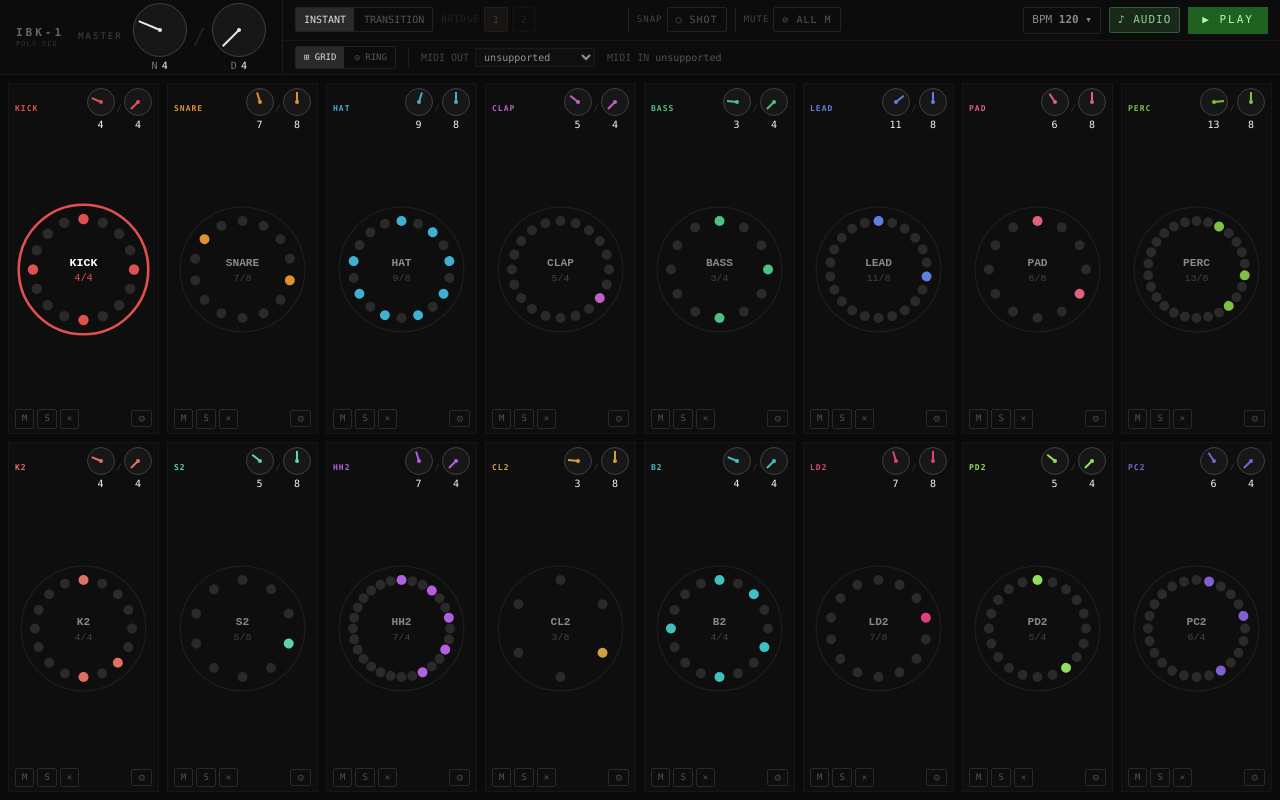
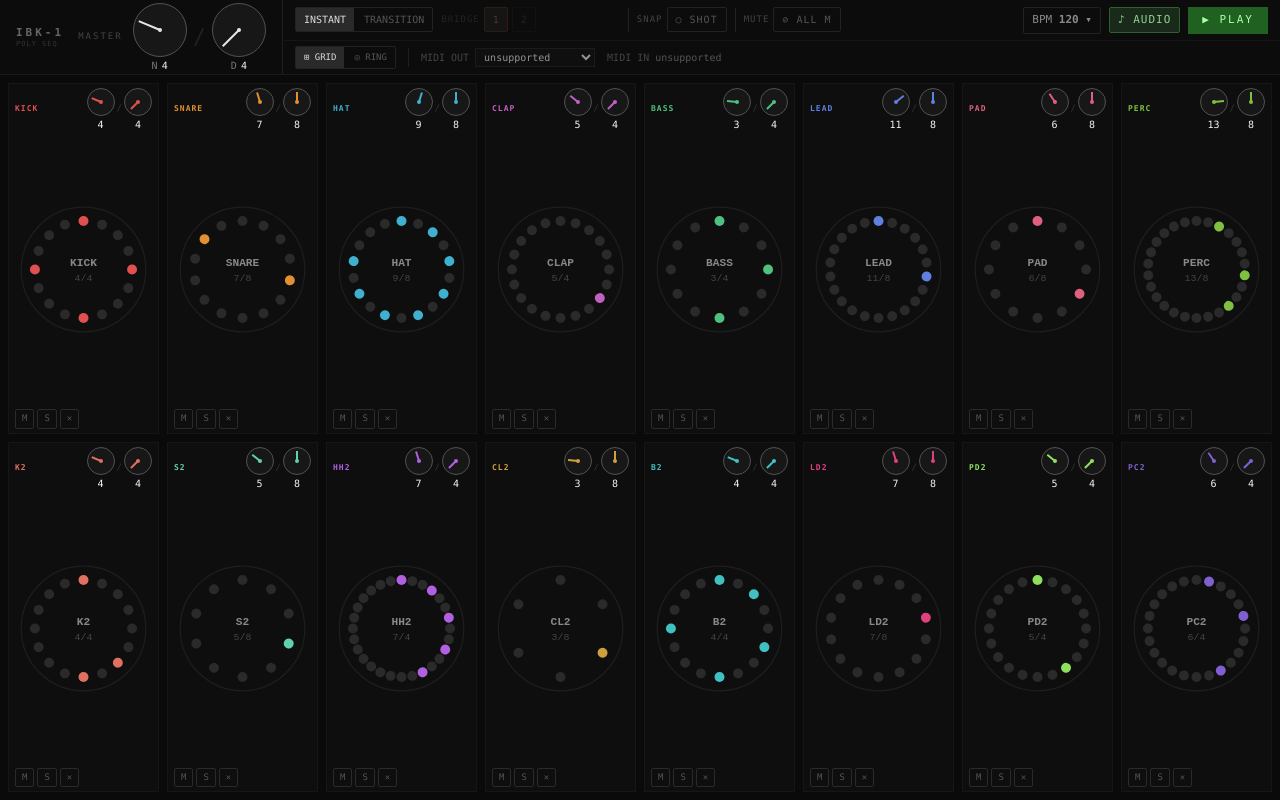
Before and after one commit to Kevin66hz/polymeter-sequencer-2, a Nuxt app: page / in a window 1280 px wide. Built offline with nearby package versions, Linux system fonts and the light colour scheme.

Commit message:
update UX

```diff
--- a/components/CircularTrack.vue
+++ b/components/CircularTrack.vue
@@ -2,7 +2,7 @@
   <div
     class="circular-track"
     :class="{ selected, muted: track.mute }"
-    @click="$emit('select')"
+    @click.stop="$emit('select')"
   >
     <!-- viewBox fixed at 110×110; SVG fills parent via width/height 100% -->
     <svg
@@ -63,11 +63,24 @@
       <text :x="CX" :y="CY - 5" text-anchor="middle" dominant-baseline="middle"
         class="pointer-events-none"
         :fill="selected ? '#fff' : '#888'"
-        font-size="9" font-family="monospace" font-weight="bold">{{ audioOn ? track.name : track.midiChannel }}</text>
+        font-size="9" font-family="monospace" font-weight="bold">{{ audioOn ? track.name : `${track.midiChannel}:${track.midiNote}` }}</text>
       <text :x="CX" :y="CY + 7" text-anchor="middle" dominant-baseline="middle"
         class="pointer-events-none"
         :fill="selected ? track.color : '#444'"
         font-size="8" font-family="monospace">{{ track.timeSig }}</text>
+
+      <!-- 詳細設定ボタン (円の中・選択時のみ表示) -->
+      <g v-if="selected" class="detail-btn-group" @click.stop="$emit('openDetail')">
+        <circle :cx="CX" :cy="CY + 22" r="6"
+          :fill="detailActive ? track.color + '33' : '#121212'"
+          :stroke="detailActive ? track.color : track.color + '88'"
+          stroke-width="1"
+          class="cursor-pointer" />
+        <text :x="CX" :y="CY + 21" text-anchor="middle" dominant-baseline="central"
+          :fill="detailActive ? track.color : track.color + 'cc'"
+          font-size="11" font-family="monospace"
+          class="pointer-events-none select-none">⚙</text>
+      </g>
     </svg>
   </div>
 </template>
@@ -81,11 +94,13 @@ const props = defineProps<{
   head: number
   selected: boolean
   audioOn: boolean
+  detailActive?: boolean
 }>()
 
 defineEmits<{
   select: []
   toggle: [stepIndex: number]
+  openDetail: []
 }>()
 
 const CX = 55
@@ -121,9 +136,14 @@ const needleY = computed(() => {
   width: 100%;
   height: auto;
   cursor: pointer;
+  position: relative;
+  z-index: 1;
   transition: transform 0.1s;
 }
-.circular-track.selected { transform: scale(1.04); }
+.circular-track.selected {
+  transform: scale(1.12);
+  z-index: 20;
+}
 .circular-track.muted { opacity: 0.4; }
 
 /*
--- a/components/ConcentricView.vue
+++ b/components/ConcentricView.vue
@@ -22,7 +22,7 @@
           :stroke-width="selectedId === ti ? 1.5 : 0.8"
           opacity="0.6"
           class="cursor-pointer"
-          @click="$emit('select', ti)"
+          @click.stop="$emit('select', ti)"
         />
 
         <!-- Step dots on this ring -->
@@ -84,7 +84,7 @@
           :font-size="selectedId === ti ? 8 : 7"
           font-family="monospace"
           font-weight="bold"
-        >{{ audioOn ? trk.name : trk.midiChannel }}</text>
+        >{{ audioOn ? trk.name : `${trk.midiChannel}:${trk.midiNote}` }}</text>
       </g>
 
       <!-- 開発中 全面オーバーレイ -->
@@ -109,7 +109,7 @@
         text-anchor="middle" dominant-baseline="middle"
         fill="#ffffff" font-size="11" font-family="monospace" font-weight="bold"
         class="pointer-events-none"
-      >{{ audioOn ? (selectedTrack?.name ?? '') : (selectedTrack ? String(selectedTrack.midiChannel) : '') }}</text>
+      >{{ audioOn ? (selectedTrack?.name ?? '') : (selectedTrack ? `${selectedTrack.midiChannel}:${selectedTrack.midiNote}` : '') }}</text>
       <text
         :x="CX" :y="CY + 6"
         text-anchor="middle" dominant-baseline="middle"
--- a/components/MeterKnob.vue
+++ b/components/MeterKnob.vue
@@ -79,7 +79,10 @@ let dragStartIdx = 0
 let dragging = false
 
 const onPointerDown = (e: PointerEvent) => {
-  ;(e.target as HTMLElement).setPointerCapture?.(e.pointerId)
+  const el = e.target as HTMLElement
+  el.setPointerCapture?.(e.pointerId)
+  // クリックで tabindex="0" の枠へフォーカスを当てる（キーボード操作を有効化）
+  el.focus?.()
   dragging = true
   dragStartY = e.clientY
   dragStartIdx = localIdx.value
@@ -118,13 +121,23 @@ const onKeyDown = (e: KeyboardEvent) => {
     e.preventDefault()
   }
 }
+
+// ── Focus state (クリックで tabindex にフォーカスが当たったら active 表示) ──
+const focused = ref(false)
+const onFocus = () => { focused.value = true }
+const onBlur = () => { focused.value = false }
 </script>
 
 <template>
   <div class="flex flex-col items-center select-none" :style="{ width: size + 'px' }">
     <div
-      class="relative rounded-full bg-neutral-900 border border-neutral-700 cursor-ns-resize touch-none outline-none focus:border-neutral-400"
-      :style="{ width: size + 'px', height: size + 'px' }"
+      class="relative rounded-full bg-neutral-900 border cursor-ns-resize touch-none outline-none transition-shadow"
+      :style="{
+        width: size + 'px',
+        height: size + 'px',
+        borderColor: focused ? color : '#525252',
+        boxShadow: focused ? `0 0 0 2px ${color}55` : 'none',
+      }"
       tabindex="0"
       @pointerdown="onPointerDown"
       @pointermove="onPointerMove"
@@ -132,6 +145,8 @@ const onKeyDown = (e: KeyboardEvent) => {
       @pointercancel="onPointerUp"
       @wheel.prevent="onWheel"
       @keydown="onKeyDown"
+      @focus="onFocus"
+      @blur="onBlur"
     >
       <!-- Indicator line -->
       <div
--- a/pages/index.vue
+++ b/pages/index.vue
@@ -99,8 +99,20 @@ const playing = ref(false)
 const tracks = ref<Track[]>(Array.from({ length: TRACK_COUNT }, (_, i) => mkTrk(i)))
 const heads = ref<number[]>(Array(TRACK_COUNT).fill(-1))
 const pendQ = ref<Pending[][]>(Array.from({ length: TRACK_COUNT }, () => []))
-const selectedId = ref(0)
+const selectedId = ref<number>(-1)
 const detailId = ref<number | null>(null)
+
+// ── 円クリック: 選択 + スライドが開いていれば切替 ───────────
+function onCircleSelect(id: number) {
+  selectedId.value = id
+  // 下端のスライドエリアが開いているときは、そのトラックに切り替える
+  if (detailId.value !== null) detailId.value = id
+}
+// ── 背景クリック: 選択解除 & スライドエリアを閉じる ─────────
+function onBackgroundClick() {
+  selectedId.value = -1
+  detailId.value = null
+}
 // ── グローバル Audio ON/OFF (Web Audio 合成音。MIDIは常時送信) ──
 const audioOn = ref(true)
 const audioEnabledRef = { current: true }
@@ -237,11 +249,27 @@ onMounted(async () => {
     onHeadsTick: h => { heads.value = h },
     onMasterReset: () => handleMasterReset(),
   })
+  window.addEventListener('keydown', onGlobalKeyDown)
 })
-onBeforeUnmount(() => { scheduler?.dispose(); midi.panic() })
+onBeforeUnmount(() => {
+  scheduler?.dispose(); midi.panic()
+  window.removeEventListener('keydown', onGlobalKeyDown)
+})
 
 function play() { if (playing.value) return; playing.value = true; scheduler?.play() }
 function stop() { playing.value = false; scheduler?.stop(); midi.panic() }
+
+// ── グローバルキーバインド (スペース = play/stop) ─────────
+function onGlobalKeyDown(e: KeyboardEvent) {
+  // テキスト入力中は無視
+  const t = e.target as HTMLElement | null
+  const tag = t?.tagName
+  if (tag === 'INPUT' || tag === 'TEXTAREA' || tag === 'SELECT' || t?.isContentEditable) return
+  if (e.code === 'Space' || e.key === ' ') {
+    e.preventDefault()
+    playing.value ? stop() : play()
+  }
+}
 
 // ── track meter ────────────────────────────────────────
 function commitTrackSig(id: number, n: number, d: number) {
@@ -586,7 +614,7 @@ function onMidiConfigLoaded(e: Event) {
     <div class="flex-1 flex min-h-0 overflow-hidden">
 
       <!-- ── GRID VIEW: 8×2、スクロールなし ── -->
-      <div v-if="viewMode==='grid'" class="flex-1 min-h-0 p-2">
+      <div v-if="viewMode==='grid'" class="flex-1 min-h-0 p-2" @click="onBackgroundClick">
         <div class="grid grid-cols-8 grid-rows-2 gap-2 h-full">
           <div v-for="trk in tracks" :key="trk.id"
             class="border flex flex-col min-h-0 px-1.5 py-1 gap-1 transition-all"
@@ -603,8 +631,8 @@ function onMidiConfigLoaded(e: Event) {
             <div class="flex items-center justify-between flex-shrink-0">
               <span class="text-[8px] tracking-[1px] font-semibold truncate"
                 :style="{ color: trk.color }">
-                {{ audioOn ? trk.name : trk.midiChannel }}</span>
-              <div class="flex items-center gap-0.5 relative">
+                {{ audioOn ? trk.name : `${trk.midiChannel}:${trk.midiNote}` }}</span>
+              <div class="flex items-center gap-0.5 relative" @click.stop>
                 <MeterKnob :model-value="trkNum(trk)" :options="NUM_OPTS" :size="28" :color="trk.color" @change="(v) => setTrackNum(trk.id, v)" />
                 <span class="text-[9px] text-[#333]">/</span>
                 <MeterKnob :model-value="trkDen(trk)" :options="DEN_OPTS" :size="28" :color="trk.color" @change="(v) => setTrackDen(trk.id, v)" />
@@ -613,16 +641,18 @@ function onMidiConfigLoaded(e: Event) {
             </div>
 
             <!-- Circle -->
-            <div class="flex-1 min-h-0 min-w-0 flex justify-center items-center overflow-hidden">
+            <div class="flex-1 min-h-0 min-w-0 flex justify-center items-center overflow-visible">
               <CircularTrack
                 :track="trk" :head="heads[trk.id]" :selected="selectedId === trk.id"
                 :audio-on="audioOn"
-                @select="selectedId = trk.id"
-                @toggle="(si) => tog(trk.id, si)" />
+                :detail-active="detailId === trk.id"
+                @select="onCircleSelect(trk.id)"
+                @toggle="(si) => tog(trk.id, si)"
+                @open-detail="detailId = detailId === trk.id ? null : trk.id" />
             </div>
 
-            <!-- Bottom row: M/S/CLR + 詳細ボタン -->
-            <div class="flex items-center justify-between flex-shrink-0">
+            <!-- Bottom row: M/S/CLR (詳細ボタンは円の中に移設) -->
+            <div class="flex items-center justify-start flex-shrink-0">
               <div class="flex gap-[3px]">
                 <button class="py-[2px] px-[6px] text-[9px] border rounded-sm"
                   :style="{ background: trk.mute?'#88888833':'transparent', color: trk.mute?'#ddd':'#555', borderColor: trk.mute?'#888':'#2a2a2a' }"
@@ -633,11 +663,6 @@ function onMidiConfigLoaded(e: Event) {
                 <button class="py-[2px] px-[6px] text-[9px] border border-[#2a2a2a] bg-transparent text-[#555] rounded-sm hover:text-[#ccc]"
                   @click.stop="doClr(trk.id)">✕</button>
               </div>
-              <!-- 詳細設定ボタン -->
-              <button
-                class="py-[2px] px-[6px] text-[11px] border rounded-sm leading-none"
-                :style="{ color: detailId===trk.id ? trk.color : '#444', borderColor: detailId===trk.id ? trk.color+'66' : '#2a2a2a', background: detailId===trk.id ? trk.color+'11' : 'transparent' }"
-                @click.stop="detailId = detailId === trk.id ? null : trk.id">⚙</button>
             </div>
 
 
@@ -647,16 +672,17 @@ function onMidiConfigLoaded(e: Event) {
 
       <!-- ── CONCENTRIC VIEW ── -->
       <template v-else>
-        <div class="flex-1 overflow-y-auto flex justify-center items-start p-3">
+        <div class="flex-1 overflow-y-auto flex justify-center items-start p-3" @click="onBackgroundClick">
           <ConcentricView
             :tracks="tracks" :heads="heads" :selected-id="selectedId"
             :audio-on="audioOn"
-            @select="selectedId = $event"
+            @select="onCircleSelect($event)"
             @toggle="(ti, si) => tog(ti, si)" />
         </div>
 
         <!-- Right panel: selected track detail -->
-        <div class="w-[180px] bg-[#0c0c0c] border-l border-[#1e1e1e] p-3 flex flex-col gap-3 overflow-y-auto flex-shrink-0 text-[11px]">
+        <div class="w-[180px] bg-[#0c0c0c] border-l border-[#1e1e1e] p-3 flex flex-col gap-3 overflow-y-auto flex-shrink-0 text-[11px]"
+          @click.stop>
           <template v-if="selTrack()">
             <div class="font-semibold tracking-[1px] pb-1 border-b"
               :style="{ color: selTrack()!.color, borderColor: selTrack()!.color+'44' }">
@@ -744,7 +770,8 @@ function onMidiConfigLoaded(e: Event) {
       <div v-if="detTrk()"
         class="fixed bottom-0 left-0 right-0 z-50 bg-[#0c0c0c] font-mono"
         style="height:168px; border-top: 2px solid"
-        :style="{ borderColor: detTrk()!.color + '99' }">
+        :style="{ borderColor: detTrk()!.color + '99' }"
+        @click.stop>
 
         <!-- ヘッダー行 -->
         <div class="flex items-center gap-2 px-3 border-b border-[#1e1e1e]"
```
Also changed, not shown: 1 other file (tests, documents, lock files or other folders).
